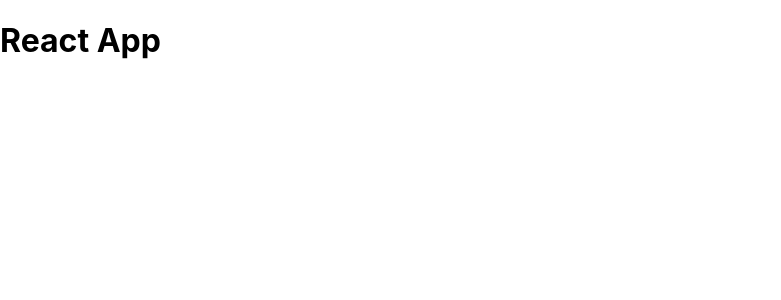
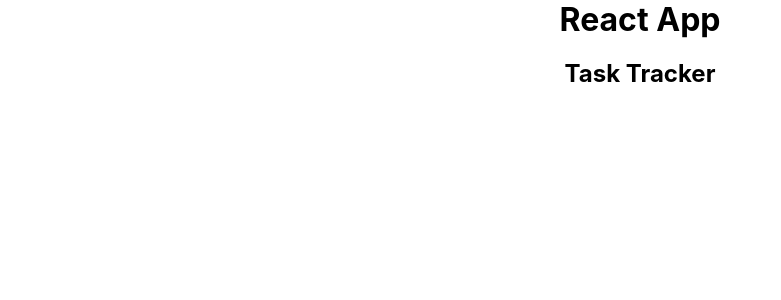
Before and after one commit to vladimirmaksimovic/react-practice, a React (Create React App) app in the folder bt-react-2021/: page / in a window 1280 px wide. Shown: the top 300 px of the page, without its empty margins (0-781 px from the left). Built offline with nearby package versions, Linux system fonts and the light colour scheme.

Commit message:
props and prop types

```diff
--- a/bt-react-2021/src/App.js
+++ b/bt-react-2021/src/App.js
@@ -1,11 +1,15 @@
-//import React library
+// import React library
 import React from 'react'
+import Header from './components/Header';
 
 // react f-n component
 function App() {
+  // return JSX
   return (
+    // JSX expression must have only one parent element
     <div className="App">
       <h1>React App</h1>
+      <Header />
     </div>
   );
 }
--- a/bt-react-2021/src/components/Header.js
+++ b/bt-react-2021/src/components/Header.js
@@ -1,12 +1,35 @@
 //import React library
 import React from 'react'
+// import Prop Types library
+import PropTypes from 'prop-types'
 
-// react f-n component
-const Header = () => {
+// react f-n component, without props object i.e. with destructuring
+const Header = ({ title }) => {
   // return JSX
+  return (
   <header>
-    <h2>Header Component</h2>
+    <h2>{ title }</h2>
   </header>
+  )
+}
+
+// component with props object
+/* const Header = (props) => {
+  return (
+  <header>
+    <h2>{props.title}</h2>
+  </header>
+  )
+} */
+
+// default props
+Header.defaultProps = {
+  title: 'Task Tracker'
+}
+
+// set prop Types
+Header.propTypes = {
+  title: PropTypes.string,
 }
 
 // export component
--- a/bt-react-2021/src/index.css
+++ b/bt-react-2021/src/index.css
@@ -1,13 +1,18 @@
 body {
   margin: 0;
-  font-family: -apple-system, BlinkMacSystemFont, 'Segoe UI', 'Roboto', 'Oxygen',
-    'Ubuntu', 'Cantarell', 'Fira Sans', 'Droid Sans', 'Helvetica Neue',
+  font-family: -apple-system, BlinkMacSystemFont, "Segoe UI", "Roboto", "Oxygen",
+    "Ubuntu", "Cantarell", "Fira Sans", "Droid Sans", "Helvetica Neue",
     sans-serif;
   -webkit-font-smoothing: antialiased;
   -moz-osx-font-smoothing: grayscale;
 }
 
 code {
-  font-family: source-code-pro, Menlo, Monaco, Consolas, 'Courier New',
+  font-family: source-code-pro, Menlo, Monaco, Consolas, "Courier New",
     monospace;
 }
+
+.App > * {
+  margin: auto;
+  text-align: center;
+}
```
